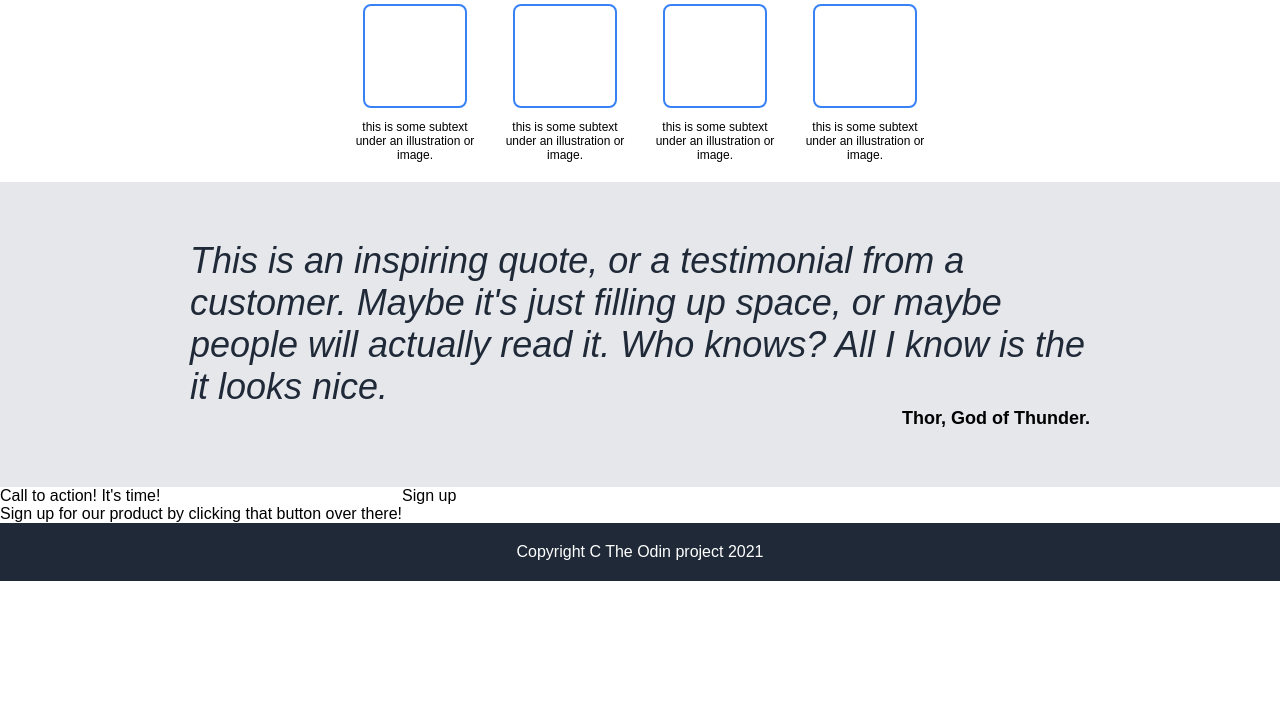
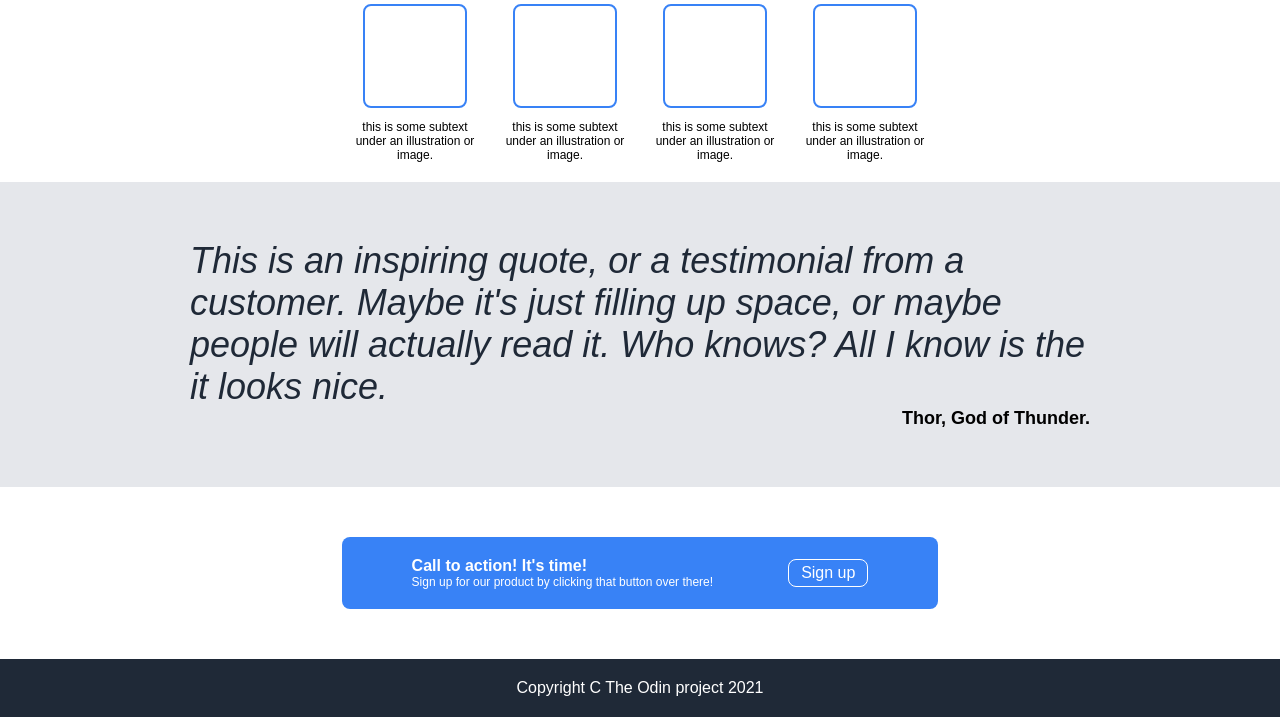
Before and after one commit to brainycarp67531/BjornsLandingPage, a plain HTML site: page index.html in a window 1280 px wide. Shown: the part 460-1177 px from the top of the page. Before the commit the page ends 1041 px from the top, so only its background shows below. Drawn offline with Linux system fonts and the light colour scheme.

Commit message:
fixed the final section call to action

```diff
--- a/css/style.css
+++ b/css/style.css
@@ -81,6 +81,9 @@ ul {
 
 .about_column_1 {
     flex: 1;
+    flex-direction: column;
+    justify-content: space-evenly;
+    gap: 24px;
 }
 
 .about_header {
@@ -197,6 +200,42 @@ ul {
     text-align: right;
 }
 
+/* action */
+
+.action{
+    display: flex;
+    justify-content: space-evenly;
+    padding: 50px;
+    color: white;
+}
+
+.action_box{
+    display: flex;
+    padding: 20px 70px;
+    border-radius: 8px;
+    background-color: #3882F6;
+    justify-content: space-evenly;
+    gap: 75px;
+}
+
+.call{
+    font-weight: bold;
+}
+
+.action_text{
+    font-size: 12px;
+}
+
+.sign_up_2{
+    align-self: center;
+    padding: 4px 12px;
+    /* border: none; */
+    border-radius: 8px;
+    width: fit-content;
+    cursor: pointer;
+    border: white solid 1px;
+}
+
 
 
 
--- a/index.html
+++ b/index.html
@@ -96,17 +96,21 @@
 
 
         <div class="action">
-            <div>
-                <div>Call to action! It's time!</div>
-                <div>Sign up for our product by clicking that button over there!</div>
-            </div>
-            <div>
-                Sign up
+            <div class="action_box">
+                <div>
+                    <div class="call">Call to action! It's time!</div>
+                    <div class="action_text">Sign up for our product by clicking that button over there!</div>
+                </div>
+                <div class="sign_up_2">
+                    Sign up
+                </div>
             </div>
         </div>
 
         <footer class="footer">
-            Copyright C The Odin project 2021
+
+                Copyright C The Odin project 2021
+
         </footer>
 
     </body>
```
